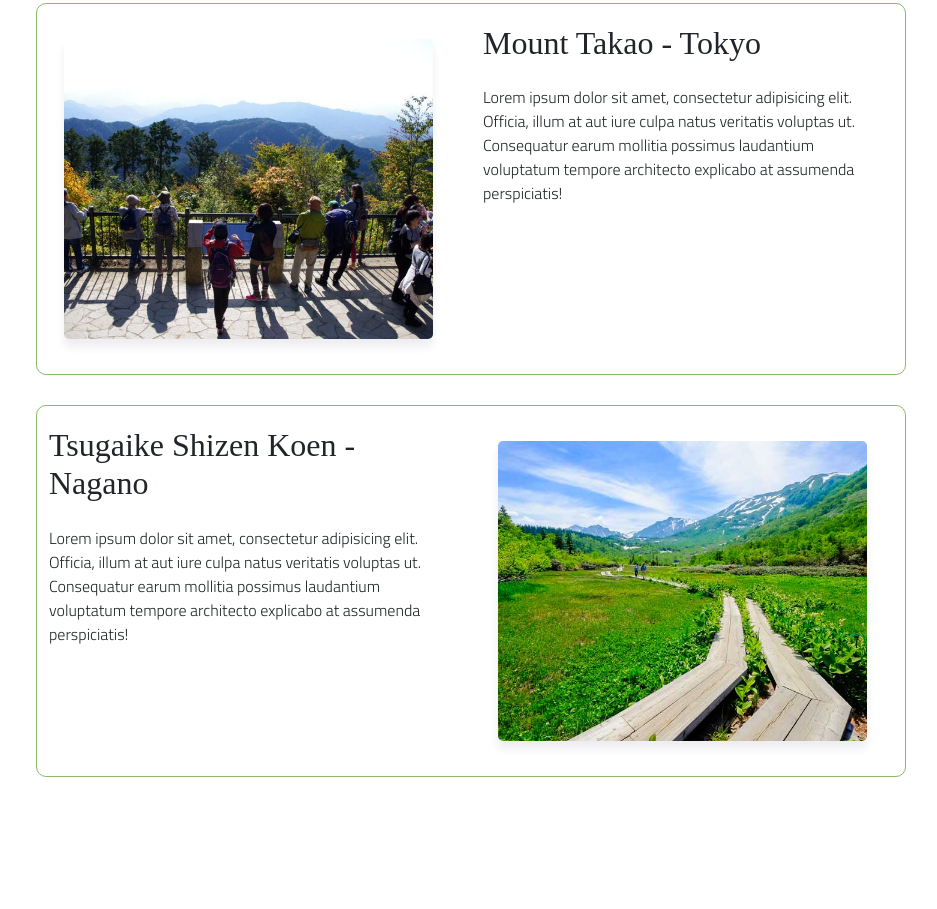
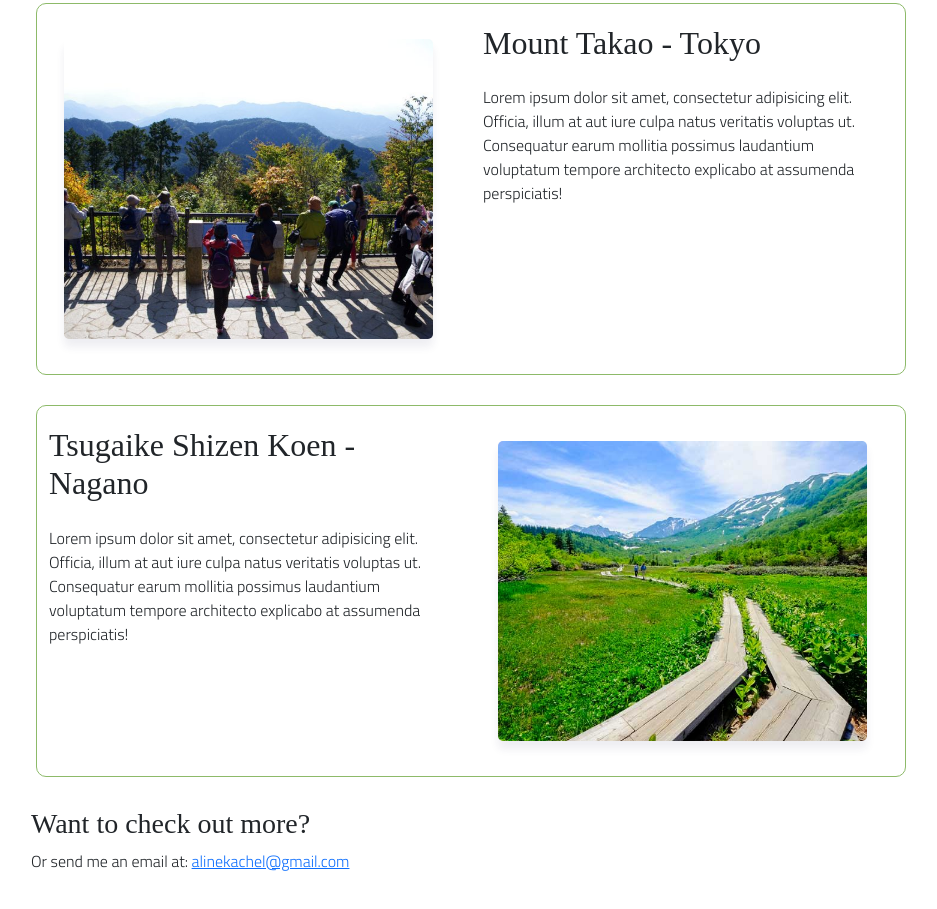
Before and after one commit to alinekachel/portfolio-finalproject, a plain HTML site: page index.html in a window 1280 px wide. Shown: the part 997-1906 px from the top of the page, without its empty margins (169-1106 px from the left). Before the commit the page ends 1834 px from the top, so only its background shows below. Drawn offline with nearby package versions, Linux system fonts and the light colour scheme; a web font is replaced by a local one.

Commit message:
Added footer content

```diff
--- a/index.html
+++ b/index.html
@@ -90,6 +90,19 @@
           </p>
         </div>
       </div>
+
+      <footer>
+        <h3>Want to check out more?</h3>
+        <a href="http://" title="Instagram"></a>
+        <a href="http://" title="Twitter"></a>
+        <a href="http://" title="GitHub"></a>
+        <p>
+          Or send me an email at:
+          <a href="mailto:alinekachel@gmail.com" title="My emaisl address"
+            >alinekachel@gmail.com</a
+          >
+        </p>
+      </footer>
     </div>
   </body>
 </html>
```
